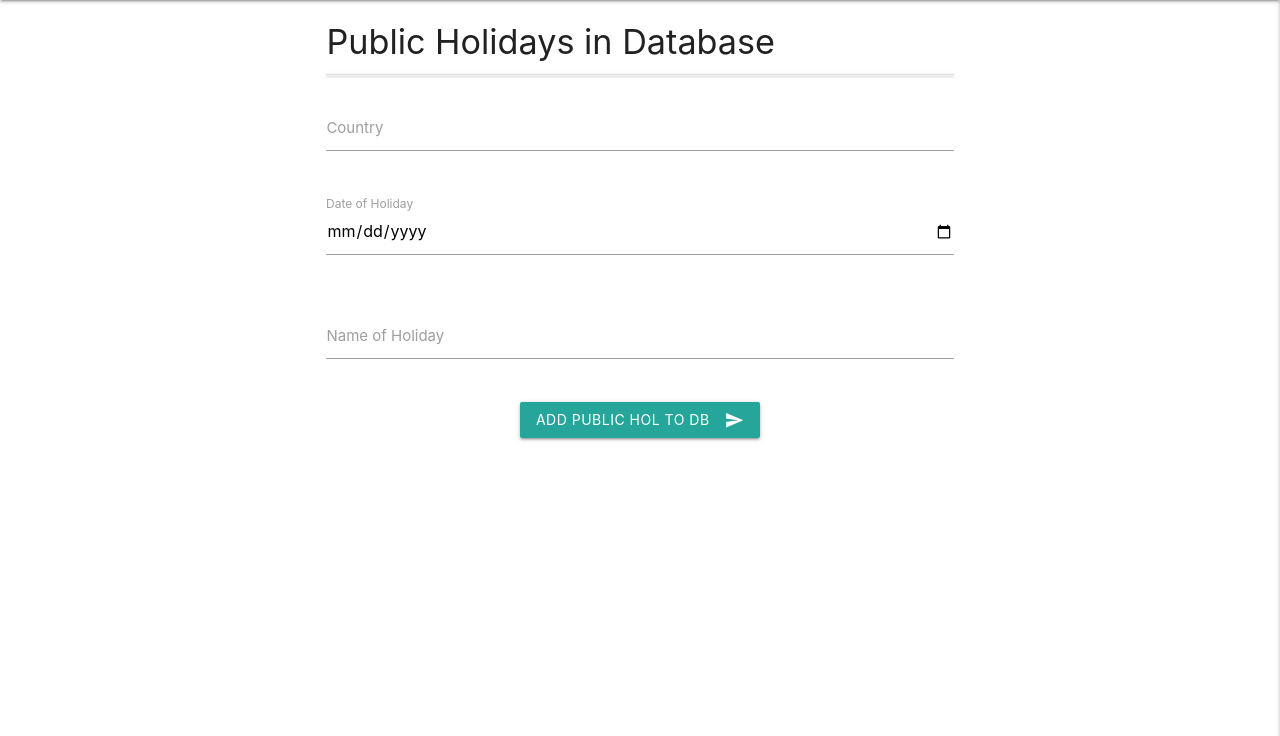
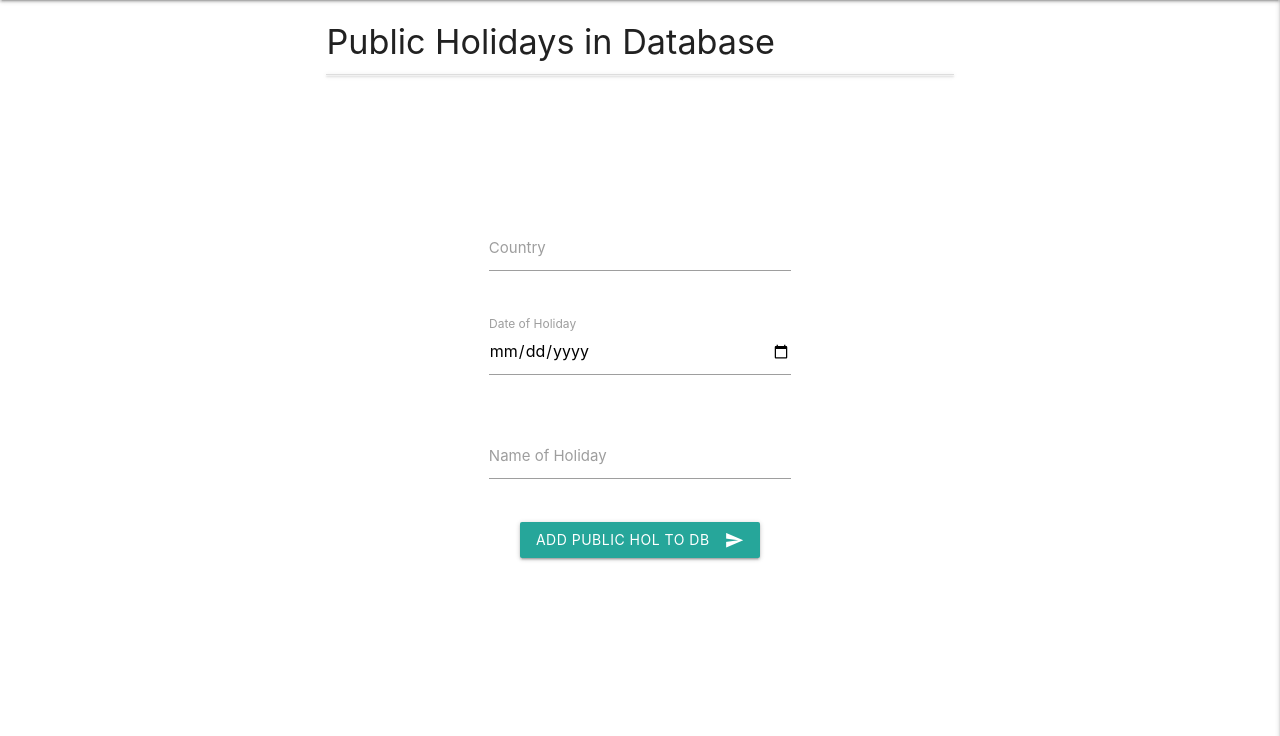
Before and after one commit to gerd113/Polygon-FAllocation, a Flask app: page /add_public_hol in a window 1280 px wide. Shown: the part 64-800 px from the top of the page. Run offline with Flask 2, Linux system fonts and the light colour scheme; some libraries are stand-ins or nearby versions.

Commit message:
Added space and centered form on see db public hos page.

```diff
--- a/templates/see_public_hol_db_entries.html
+++ b/templates/see_public_hol_db_entries.html
@@ -37,22 +37,22 @@
 </div>
     <div class="container">
 
-	<form class="col s12" method="POST" action="{{ url_for('add_public_hol') }}">
+	<form class="col s12 annual_leave_form_space" method="POST" action="{{ url_for('add_public_hol') }}">
 		<div class="row">
-			<div class="input-field col s12">
+			<div class="input-field col s6 offset-s3">
 				<input id="country" type="text" name="country" class="validate" required>
 				<label for="country">Country</label>
 			</div>
 
 		</div>
 		<div class="row">
-			<div class="input-field col s12">
+			<div class="input-field col s6 offset-s3">
 				<input id="hol_date" type="date" name="hol_date"  class="validate"  required }>
 				<label for="hol_date">Date of Holiday</label>
 			</div>
 		</div>
 		<div class="row">
-			<div class="input-field col s12">
+			<div class="input-field col s6 offset-s3">
 				<input id="hol_name" name="hol_name" type="text" class="validate" required>
 				<label for="hol_name">Name of Holiday </label>
 			</div>
```
